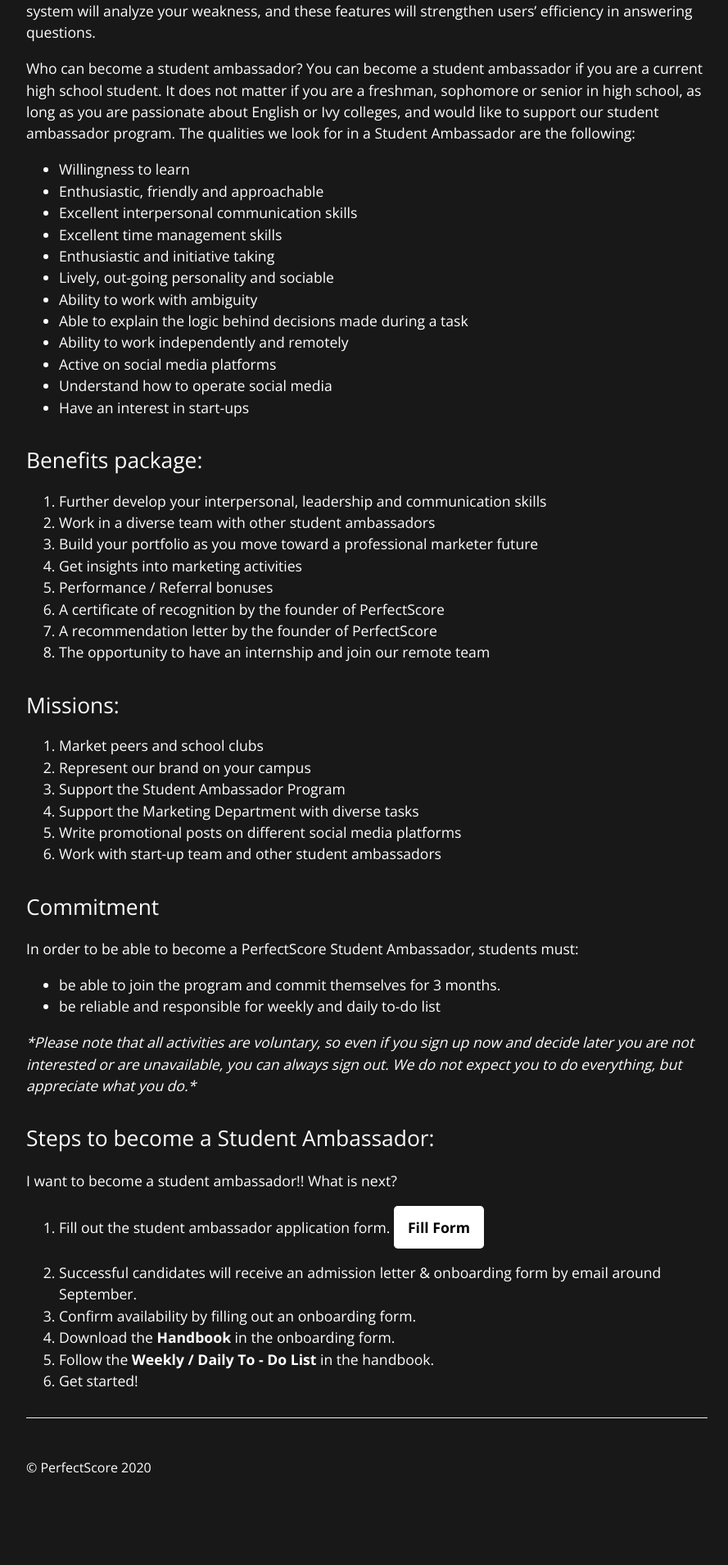
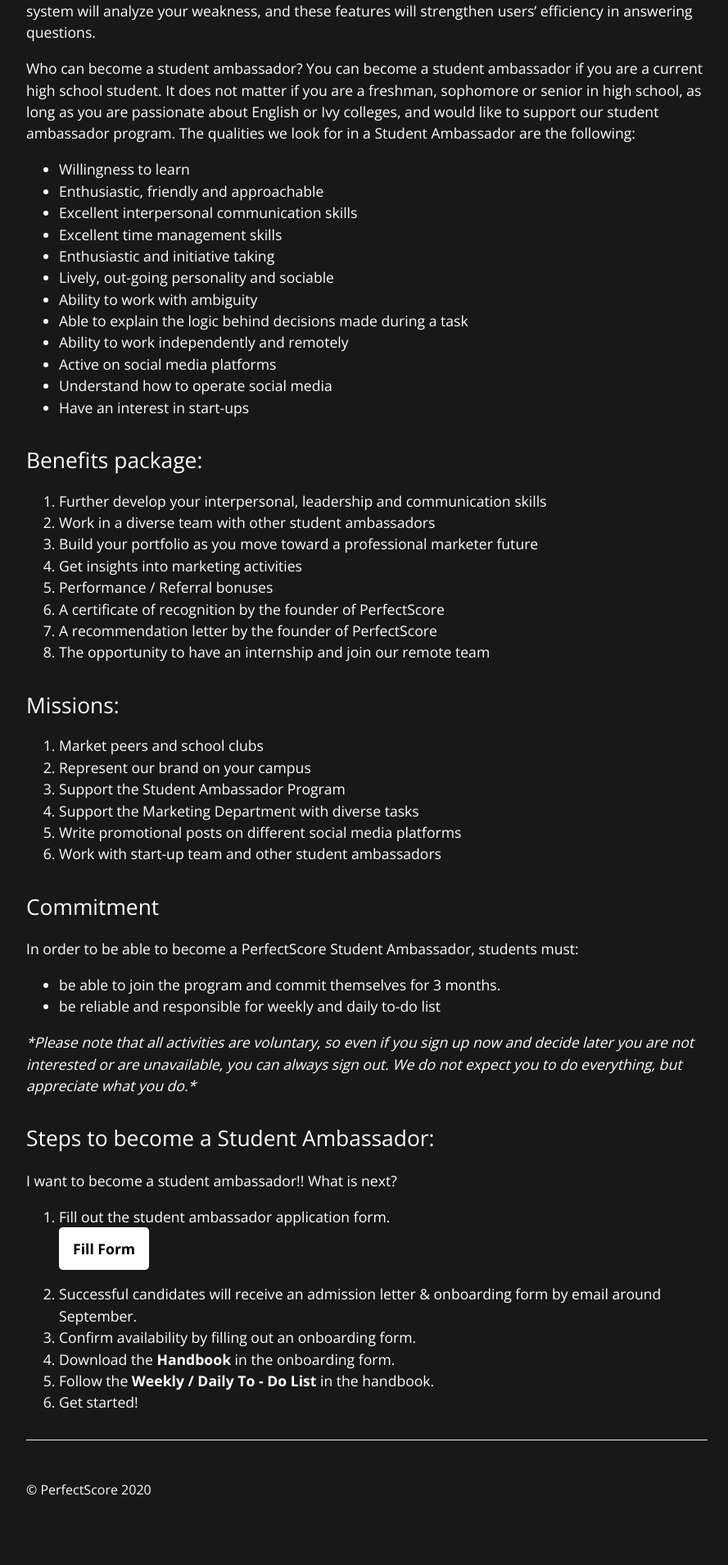
Before and after one commit to FatBullPublic/pages, a Jekyll site: the page built from student-ambassador.md, in a window 1280 px wide. Shown: the part 862-2771 px from the top of the page at 82% size, without its empty margins (192-1081 px from the left). Built offline with Jekyll 4.4.1, drawn with Linux system fonts in a browser that asks for light colours; before the commit the page ends 2744 px from its top, so only the background shows below that.

Commit message:
Fix button

```diff
--- a/student-ambassador.md
+++ b/student-ambassador.md
@@ -67,7 +67,9 @@ _*Please note that all activities are voluntary, so even if you sign up now and
 
 I want to become a student ambassador!! What is next?
 
-1. Fill out the student ambassador application form. [Fill Form](https://2bs9m2ujxlo.typeform.com/to/ydFDNHbV){: .btn#page-btn}
+1. Fill out the student ambassador application form.
+<br>
+[Fill Form](https://2bs9m2ujxlo.typeform.com/to/ydFDNHbV){: .btn#page-btn}
 2. Successful candidates will receive an admission letter & onboarding form by email around September.
 3. Confirm availability by filling out an onboarding form.
 4. Download the **Handbook** in the onboarding form.
```
Also changed, not shown: index.md (+4 -0 lines).
